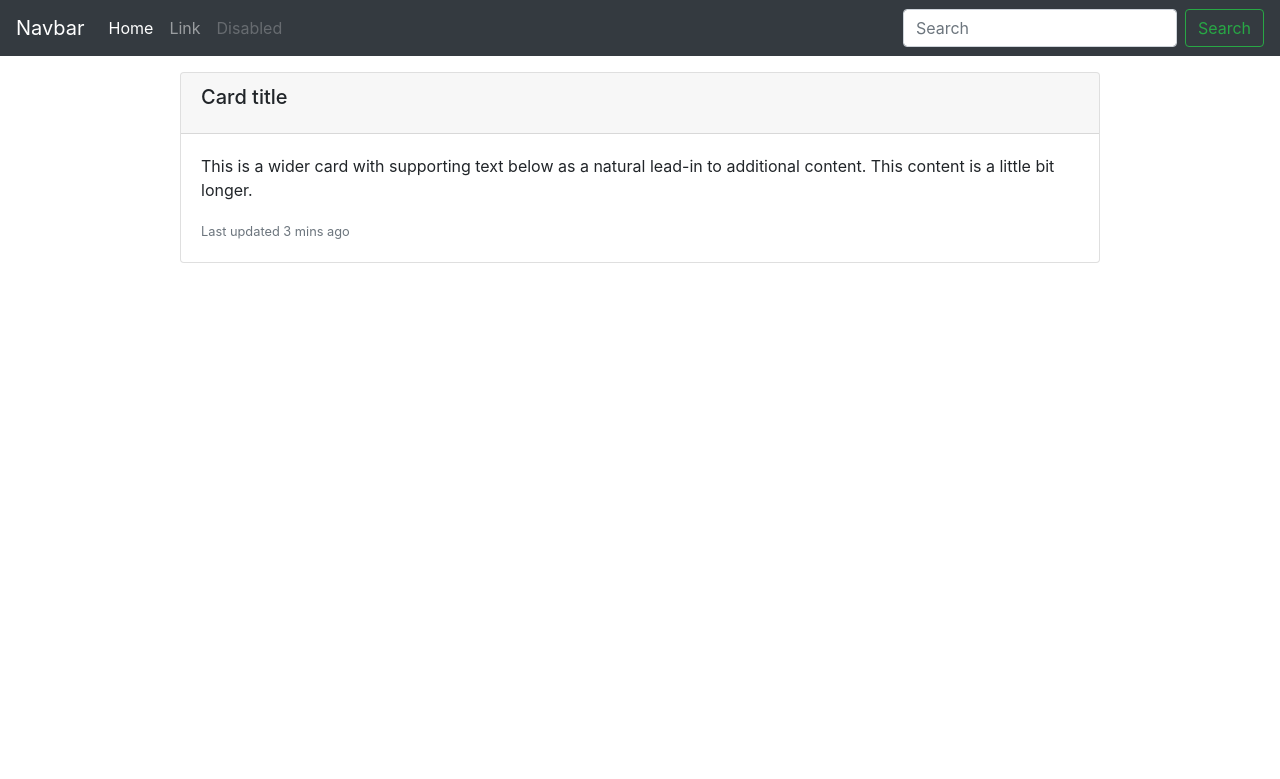
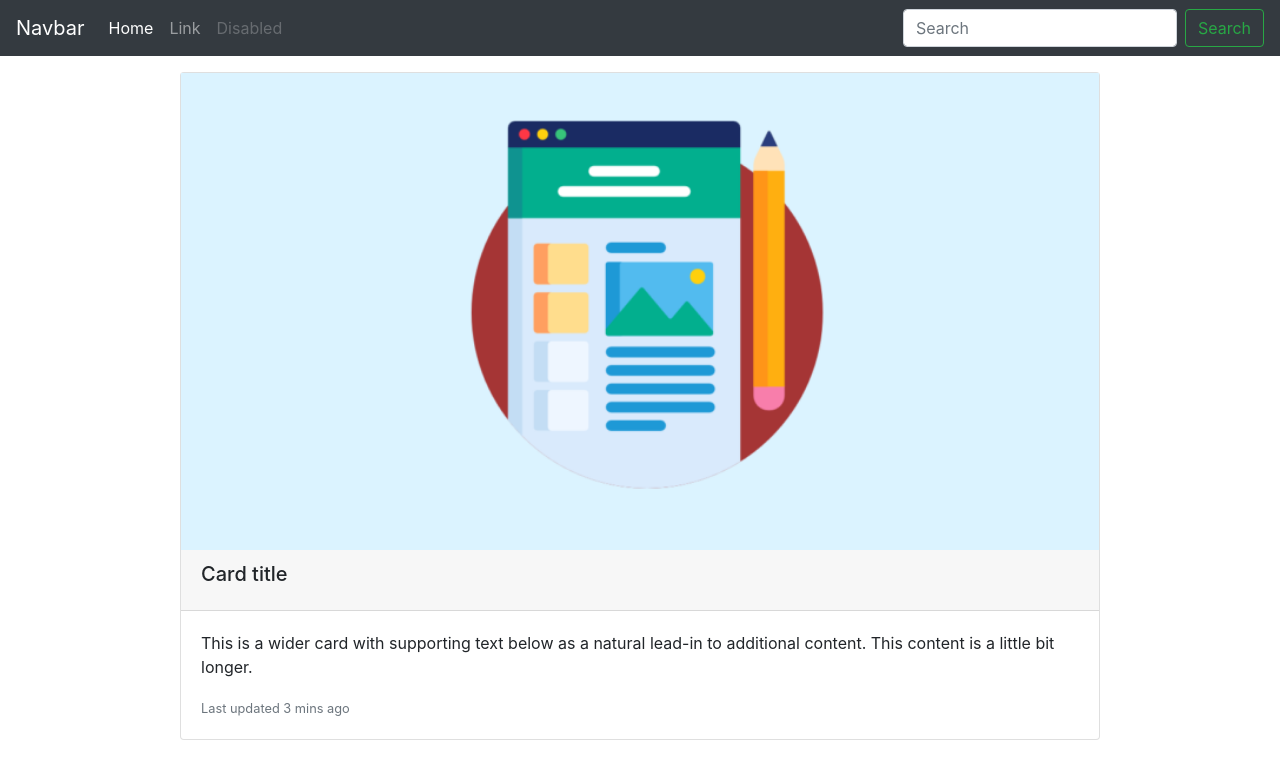
Before and after one commit to avifernando/django-blog, a Django app: page / in a window 1280 px wide. Shown: the top 779 px of the page. Run offline with Django 3.2, Linux system fonts and the light colour scheme; some libraries are stand-ins or nearby versions.

Commit message:
agregando la carpeta static para guardar imagenes y archivos locales

```diff
--- a/personalblog/entries/templates/entries/index.html
+++ b/personalblog/entries/templates/entries/index.html
@@ -1,3 +1,5 @@
+{% load static %}
+
 <!DOCTYPE html>
 <html lang="en">
 <head>
@@ -38,6 +40,7 @@
         <div class="row justify-content-center mt-3">
             <div class="col-md-10 ">
                 <div class="card mb-3">
+                  <img src="{% static 'entries/img/picture001.png' %}" class="img-fluid">
                     <div class="card-header">
                       <h5 class="card-title">Card title</h5>
                     </div>
```
Also changed, not shown: personalblog/entries/static/entries/img/picture001.png (added), personalblog/entries/templates/entries/img/picture.jpg (deleted).
